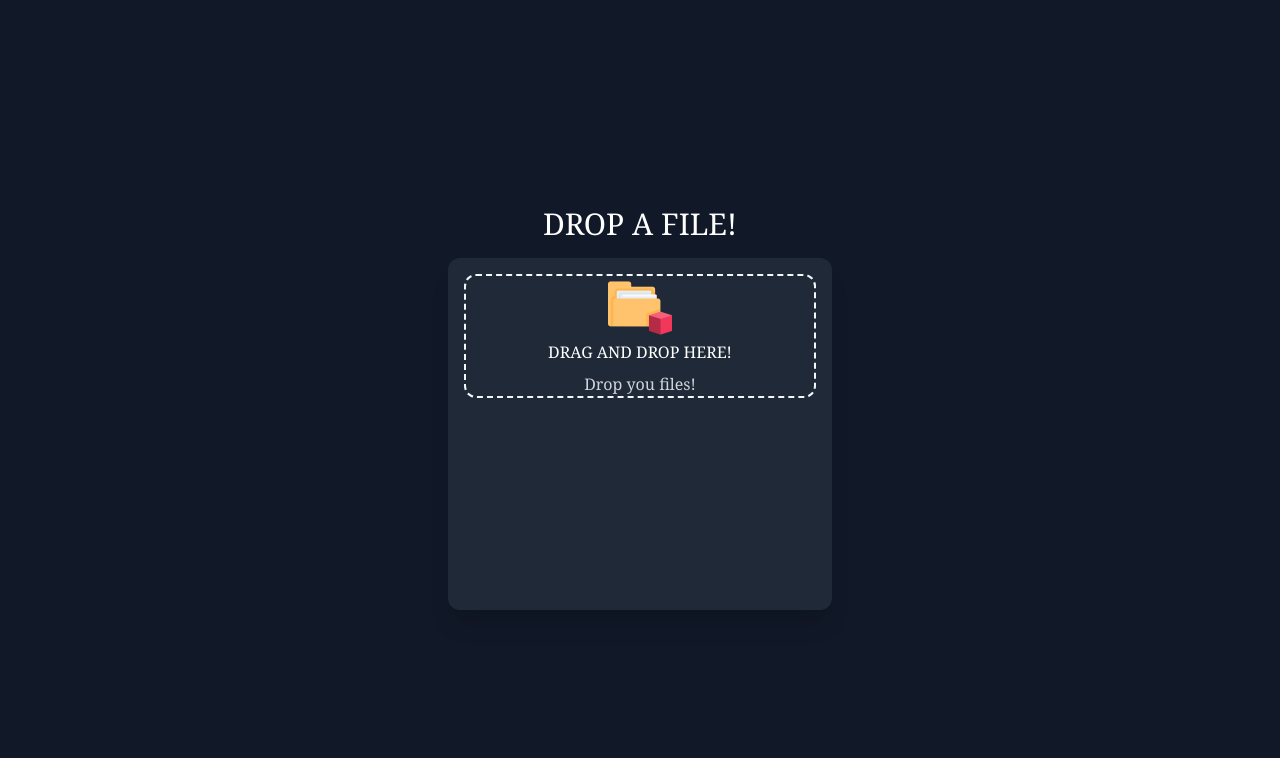
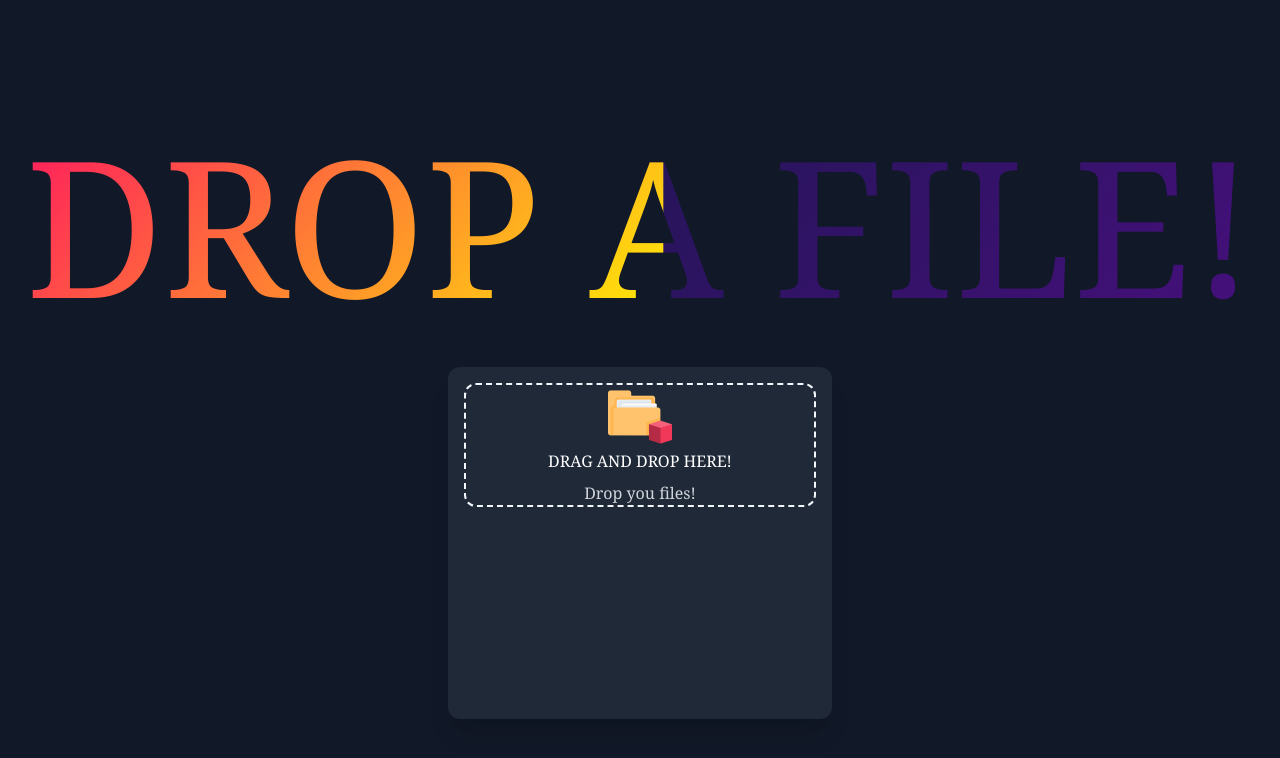
Before and after one commit to shubhangi013/MERN-frontend, a Next.js app: page / in a window 1280 px wide. Shown: the top 758 px of the page. Built offline with nearby package versions, Linux system fonts and the light colour scheme; no server answers.

Commit message:
improved ui

```diff
--- a/src/pages/index.tsx
+++ b/src/pages/index.tsx
@@ -44,7 +44,7 @@ export default function Home() {
   }
   return (
     <div className=" flex flex-col items-center justify-center">
-      <h1 className="my-4 text-3xl font-medium">DROP A FILE!</h1>
+      <h1 className="animate-charcter">DROP A FILE!</h1>
       <div className="w-96 flex flex-col items-center bg-gray-800 shadow-xl rounded-xl jutify-center">
        {
        !downloadPageLink&&
--- a/styles/globals.css
+++ b/styles/globals.css
@@ -12,3 +12,36 @@
     @apply h-16 w-16
   }
 }
+.animate-charcter
+{
+   text-transform: uppercase;
+  background-image: linear-gradient(
+    -225deg,
+    #231557 0%,
+    #44107a 29%,
+    #ff1361 67%,
+    #fff800 100%
+  );
+  background-size: auto auto;
+  background-clip: border-box;
+  background-size: 200% auto;
+  color: #fff;
+  background-clip: text;
+  text-fill-color: transparent;
+  -webkit-background-clip: text;
+  -webkit-text-fill-color: transparent;
+  animation: textclip 2s linear infinite;
+  display: inline-block;
+      font-size: 190px;
+}
+
+@keyframes textclip {
+  to {
+    background-position: 200% center;
+  }
+}
+ @media only screen and (max-width: 900px) {
+  .animate-charcter {
+    font-size: 90px;
+  }
+}
```
